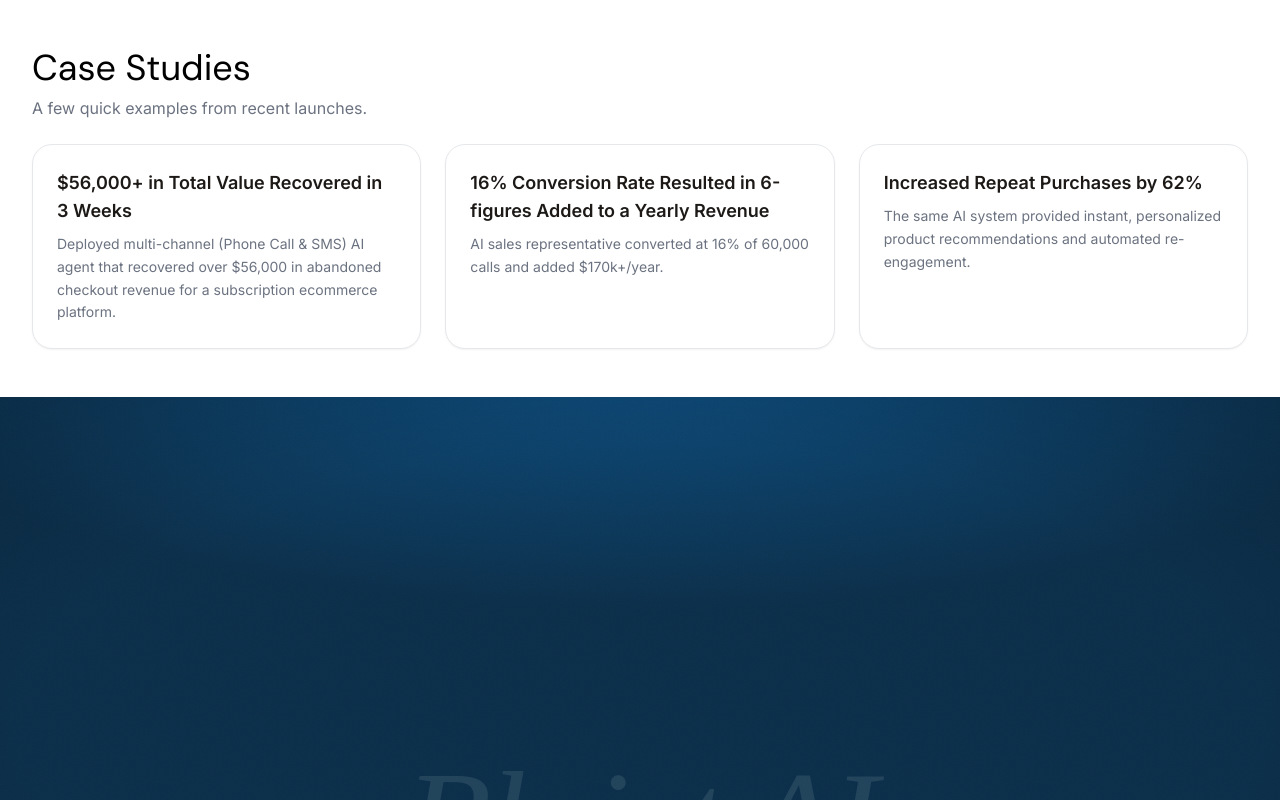
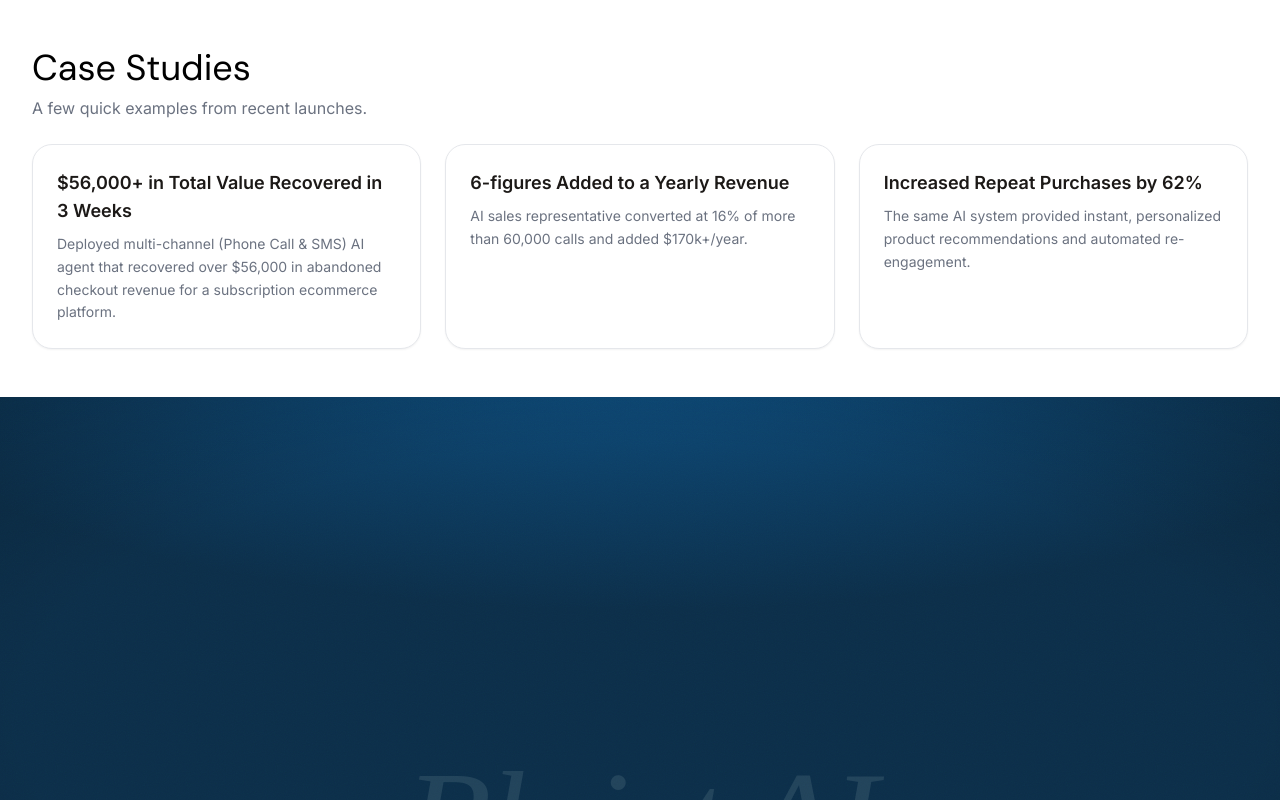
Before and after one commit to DominikMarinovic/blujetai-site, a Next.js app: page /case-studies in a window 1280 px wide. Built offline with nearby package versions, Linux system fonts and the light colour scheme; no server answers.

Commit message:
removed get to the content section from the page.tsx and improved case studies section

```diff
--- a/content/site.ts
+++ b/content/site.ts
@@ -77,8 +77,9 @@ export const caseStudies = [
   },
   {
     brand: "Outbound Campaign",
-    title: "16% Conversion Rate Resulted in 6-figures Added to a Yearly Revenue",
-    summary: "AI sales representative converted at 16% of 60,000 calls and added $170k+/year.",
+    title: "6-figures Added to a Yearly Revenue",
+    summary:
+      "AI sales representative converted at 16% of more than 60,000 calls and added $170k+/year.",
   },
   {
     brand: "Organic Supplement Brand",
```
